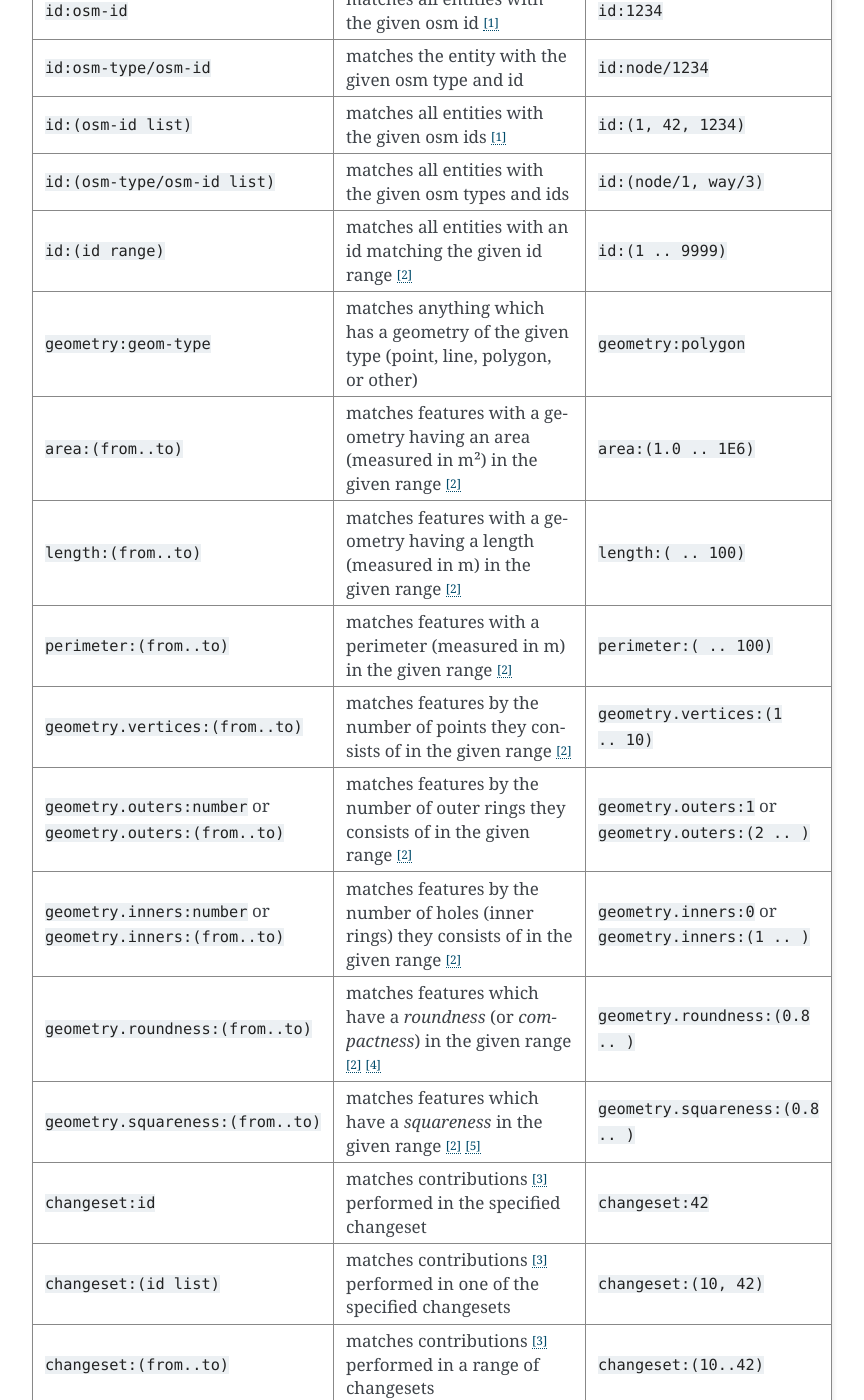
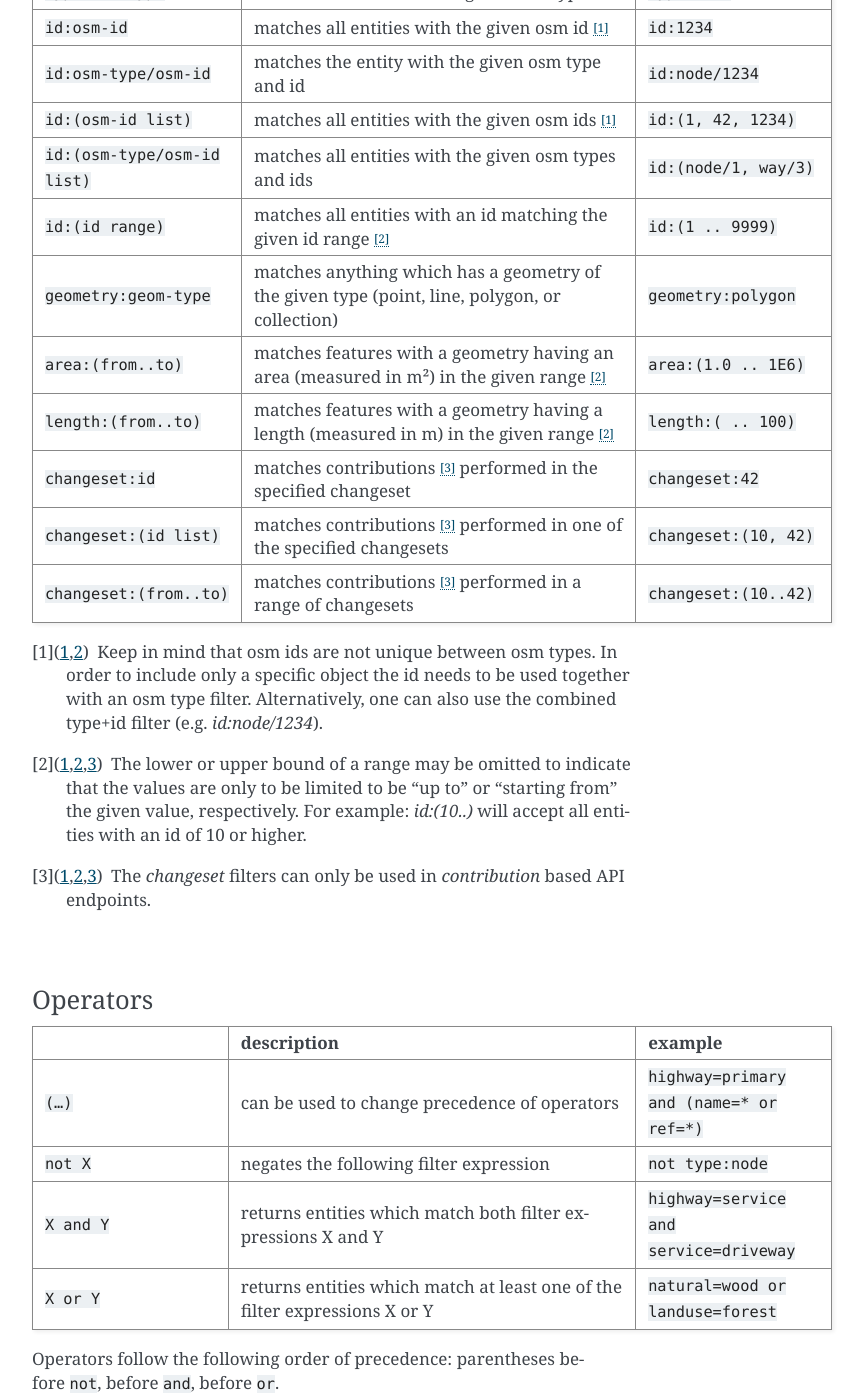
Before and after one commit to GIScience/ohsome-api, a Sphinx documentation site: the page built from docs/source/reference.rst, in a window 1280 px wide and 1400 px high, scrolled down 2066 px. Shown: the whole window, without its empty margins (258-1122 px from the left). Built offline with Sphinx 7.4.7, drawn with Linux system fonts in a browser that asks for light colours; some of the changed text lies outside the part shown.

Commit message:
docs/sphinx: start section on AOI & remove not supported filter syntax
@Co-authored-by: Benjamin Herfort <benjamin.herfort@heigit.org>

```diff
--- a/docs/source/reference.rst
+++ b/docs/source/reference.rst
@@ -4,6 +4,11 @@
 
 Reference
 =========
+
+Area of Interest (AOI)
+----------------------
+
+Area of interest as a GeoJSON Geometry, Bounding Box or Well Known Text (WKT). As geometry only Polygon or MultiPolygon are allowed.
 
 Time
 ----
@@ -148,7 +153,8 @@
     +------------------------------------+------------------------------------+-----------------------------------+
     | ``geometry:geom-type``             | matches anything which has a       | ``geometry:polygon``              |
     |                                    | geometry of the given type         |                                   |
-    |                                    | (point, line, polygon, or other)   |                                   |
+    |                                    | (point, line, polygon, or          |                                   |
+    |                                    | collection)                        |                                   |
     +------------------------------------+------------------------------------+-----------------------------------+
     | ``area:(from..to)``                | matches features with a geometry   | ``area:(1.0 .. 1E6)``             |
     |                                    | having an area (measured in m²)    |                                   |
@@ -157,31 +163,6 @@
     | ``length:(from..to)``              | matches features with a geometry   | ``length:( .. 100)``              |
     |                                    | having a length (measured in m)    |                                   |
     |                                    | in the given range [2]_            |                                   |
-    +------------------------------------+------------------------------------+-----------------------------------+
-    | ``perimeter:(from..to)``           | matches features with a            | ``perimeter:( .. 100)``           |
-    |                                    | perimeter (measured in m) in the   |                                   |
-    |                                    | given range [2]_                   |                                   |
-    +------------------------------------+------------------------------------+-----------------------------------+
-    | ``geometry.vertices:(from..to)``   | matches features by the number     | ``geometry.vertices:(1 .. 10)``   |
-    |                                    | of points they consists of         |                                   |
-    |                                    | in the given range [2]_            |                                   |
-    +------------------------------------+------------------------------------+-----------------------------------+
-    | ``geometry.outers:number``         | matches features by the number     | ``geometry.outers:1``             |
-    | or                                 | of outer rings they consists of    | or                                |
-    | ``geometry.outers:(from..to)``     | in the given range [2]_            | ``geometry.outers:(2 .. )``       |
-    +------------------------------------+------------------------------------+-----------------------------------+
-    | ``geometry.inners:number``         | matches features by the number     | ``geometry.inners:0``             |
-    | or                                 | of holes (inner rings) they        | or                                |
-    | ``geometry.inners:(from..to)``     | consists of in the given range     | ``geometry.inners:(1 .. )``       |
-    |                                    | [2]_                               |                                   |
-    +------------------------------------+------------------------------------+-----------------------------------+
-    | ``geometry.roundness:(from..to)``  | matches features which have a      | ``geometry.roundness:(0.8 .. )``  |
-    |                                    | *roundness* (or *compactness*)     |                                   |
-    |                                    | in the given range [2]_ [4]_       |                                   |
-    +------------------------------------+------------------------------------+-----------------------------------+
-    | ``geometry.squareness:(from..to)`` | matches features which have a      | ``geometry.squareness:(0.8 .. )`` |
-    |                                    | *squareness*                       |                                   |
-    |                                    | in the given range [2]_ [5]_       |                                   |
     +------------------------------------+------------------------------------+-----------------------------------+
     | ``changeset:id``                   | matches contributions [3]_         | ``changeset:42``                  |
     |                                    | performed in the specified         |                                   |
@@ -198,10 +179,6 @@
 .. [1] Keep in mind that osm ids are not unique between osm types. In order to include only a specific object the id needs to be used together with an osm type filter. Alternatively, one can also use the combined type+id filter (e.g. `id:node/1234`).
 .. [2] The lower or upper bound of a range may be omitted to indicate that the values are only to be limited to be "up to" or "starting from" the given value, respectively. For example: `id:(10..)` will accept all entities with an id of 10 or higher.
 .. [3] The `changeset` filters can only be used in `contribution` based API endpoints.
-.. [4] This is using the `"Polsby–Popper test" score`_ where all values fall in the interval 0 to 1 and 1 represents a perfect circle.
-.. [5] This is using the `rectilinearity measurement by Žunić and Rosin`_ where all values fall in the interval 0 to 1 and 1 represents a perfectly rectilinear geometry.
-.. _"Polsby–Popper test" score: https://en.wikipedia.org/wiki/Polsby%E2%80%93Popper_test
-.. _rectilinearity measurement by Žunić and Rosin: https://www.researchgate.net/publication/221304067_A_Rectilinearity_Measurement_for_Polygons)
 
 |
 
```
